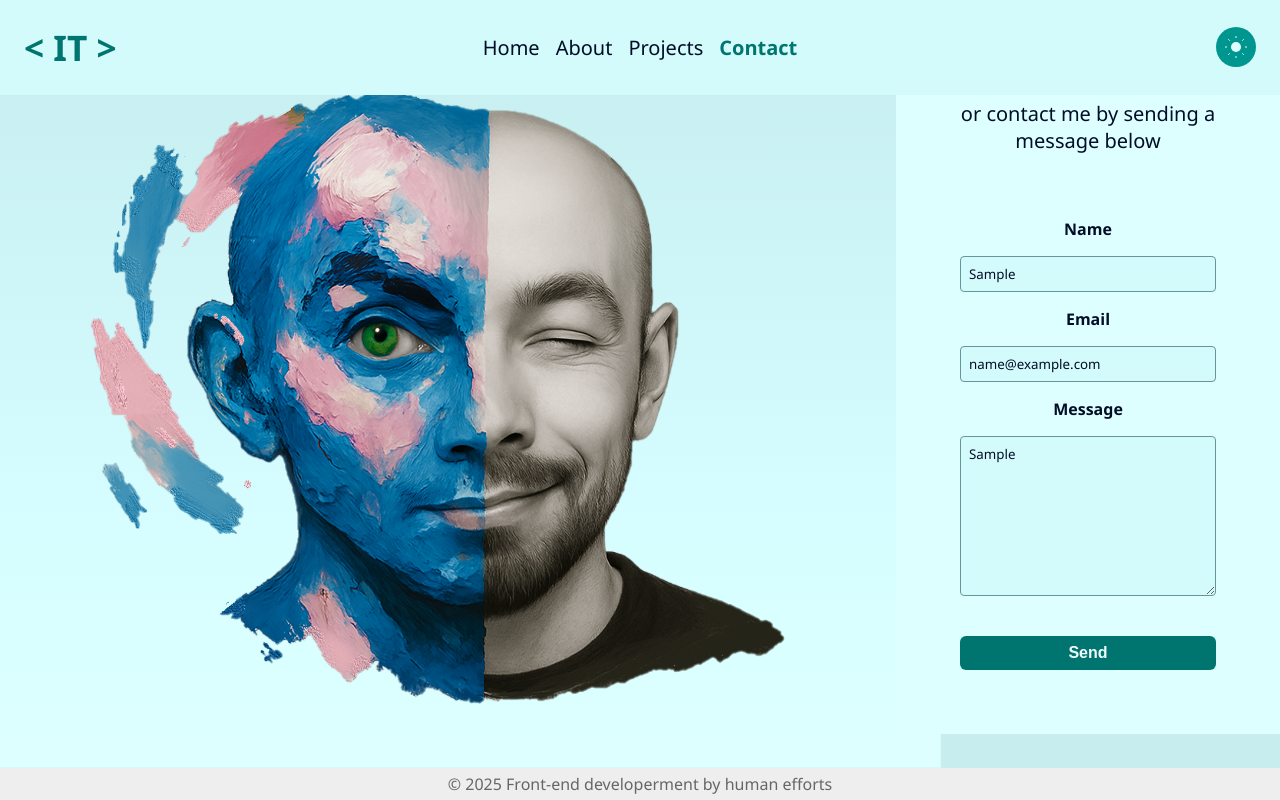
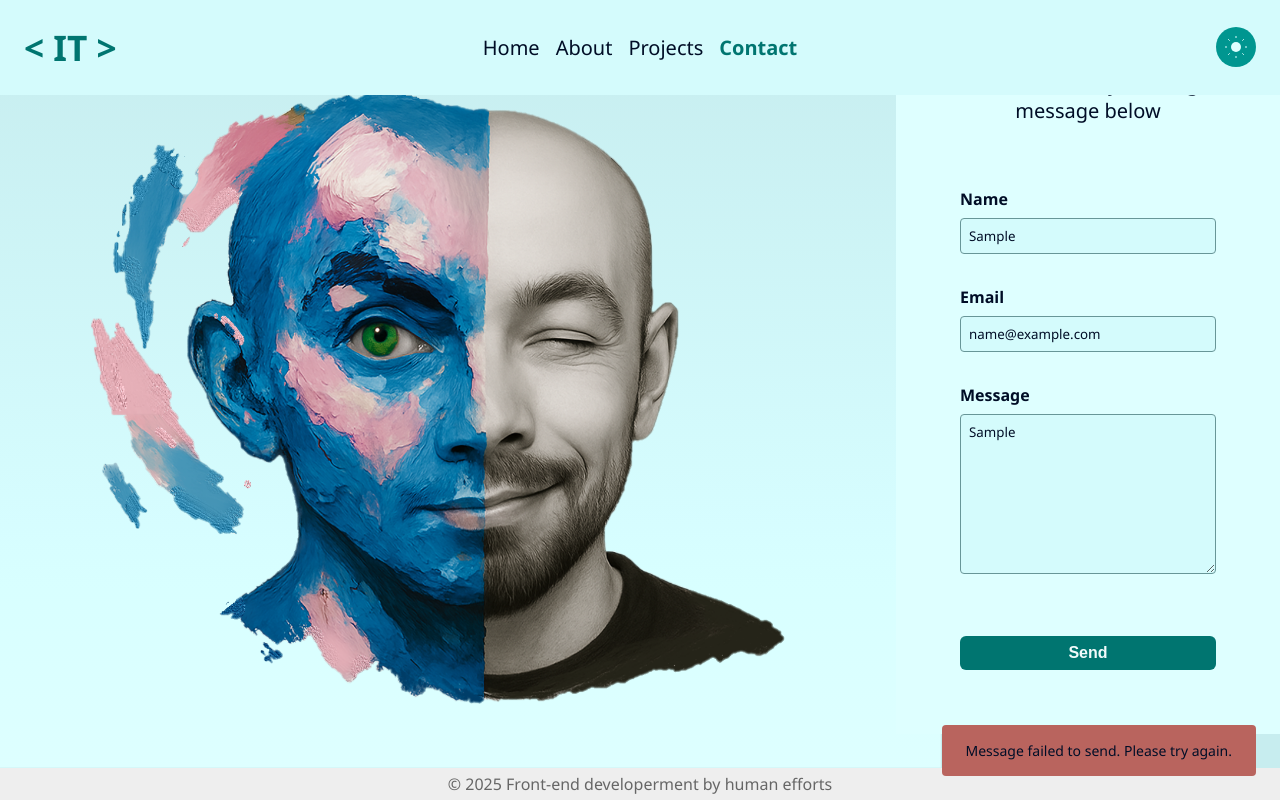
Before and after one commit to I-Tsenov/Portfolio, a React (Vite) app in the folder frontend/: page /contact in a window 1280 px wide. Both pictures are taken after typing "Sample", "name@example.com", "Sample" into the empty fields and a click on the button "Send". Shown: the part 1-801 px from the top of the page. Built offline with nearby package versions, Linux system fonts and the light colour scheme; no server answers.

Commit message:
added validation and toasts on contact form

```diff
--- a/frontend/index.html
+++ b/frontend/index.html
@@ -8,6 +8,7 @@
     </head>
     <body>
         <div id="root"></div>
+        <div id="toast-root"></div>
         <script type="module" src="/src/index.tsx"></script>
     </body>
 </html>
--- /dev/null
+++ b/frontend/src/components/InputField/InputField.module.scss
@@ -0,0 +1,40 @@
+@use '@styles/theme' as *;
+
+.wrapper {
+    margin-bottom: $pad-md;
+}
+
+.label {
+    font-size: $fs-base;
+}
+
+.input {
+    width: 100%;
+    outline: none;
+    padding: $pad-sm;
+    border: 1px solid var(--border);
+    border-radius: $border-radius-xs;
+
+    &:focus {
+        border: 2px solid var(--focus);
+    }
+}
+
+.error {
+    border: 3px solid var(--error);
+
+    &:hover,
+    &:focus {
+        border: 3px solid var(--error);
+    }
+}
+
+.helperText {
+    color: var(--error);
+    font-size: 0.875rem;
+    margin-top: 0.25rem;
+}
+
+.labelGroup {
+    margin-bottom: $pad-sm;
+}
--- /dev/null
+++ b/frontend/src/components/InputField/InputField.tsx
@@ -0,0 +1,60 @@
+// InputField.tsx
+import React from 'react';
+import FlexBox from '../FlexBox';
+import styles from './InputField.module.scss';
+
+type InputFieldProps = {
+    id: string;
+    name: string;
+    label: string;
+    type?: 'text' | 'email' | 'textarea';
+    value: string;
+    onChange: (e: React.ChangeEvent<HTMLInputElement | HTMLTextAreaElement>) => void;
+    required?: boolean;
+    className?: string;
+    rows?: number; // only for textarea
+    errorMessage?: string;
+};
+
+const InputField: React.FC<InputFieldProps> = ({
+    id,
+    name,
+    label,
+    type = 'text',
+    value,
+    onChange,
+    required = false,
+    className = '',
+    rows = 4,
+    errorMessage = '',
+}) => {
+    const hasError = Boolean(errorMessage);
+
+    const baseProps = {
+        id,
+        name,
+        value,
+        onChange,
+        required,
+        'aria-required': required,
+        'aria-invalid': hasError,
+        className: [styles.input, hasError && styles.error, className].filter(Boolean).join(' '),
+    } as const;
+
+    return (
+        <div className={styles.wrapper}>
+            <FlexBox align="center" justify="space-between" gap={1} className={styles.labelGroup}>
+                <label htmlFor={id}>{label}</label>
+                {hasError && (
+                    <span className={styles.helperText} role="alert">
+                        {errorMessage}
+                    </span>
+                )}
+            </FlexBox>
+
+            {type === 'textarea' ? <textarea {...baseProps} rows={rows} /> : <input {...baseProps} type={type} />}
+        </div>
+    );
+};
+
+export default InputField;
--- /dev/null
+++ b/frontend/src/components/InputField/index.ts
@@ -0,0 +1,3 @@
+import InputField from './InputField';
+
+export default InputField;
--- a/frontend/src/components/Toast/Toast.module.scss
+++ b/frontend/src/components/Toast/Toast.module.scss
@@ -1,25 +1,35 @@
 @use '@styles/theme' as *;
 
 .toast {
-    position: fixed;
-    bottom: $pad-md;
-    right: $pad-md;
-    background-color: var(--bg-light);
-    color: var(--text);
     padding: $pad-md $pad-lg;
-    border-radius: $border-radius-md;
-    box-shadow: 0 0 10px rgba(0, 0, 0, 0.25);
-    z-index: 999;
-    animation: fadeIn 0.3s ease-in-out;
+    border-radius: $border-radius-xs;
+    margin: $pad-sm;
+    font-size: $fs-sm;
+    box-shadow: 0 2px 6px $shadow-md;
+    transition: opacity 0.3s ease;
 }
 
-@keyframes fadeIn {
-    from {
-        opacity: 0;
-        transform: translateY(20px);
-    }
-    to {
-        opacity: 1;
-        transform: translateY(0);
-    }
+.default {
+    background-color: var(--bg-dark);
+    color: var(--text);
 }
+
+.info {
+    background-color: var(--info);
+    color: var(--text);
+}
+
+.success {
+    background-color: var(--success);
+    color: var(--text);
+}
+
+.warning {
+    background-color: var(--warning);
+    color: var(--text);
+}
+
+.error {
+    background-color: var(--error);
+    color: var(--text);
+}
--- a/frontend/src/components/Toast/Toast.tsx
+++ b/frontend/src/components/Toast/Toast.tsx
@@ -1,19 +1,51 @@
-import React, { useEffect } from 'react';
+// Toast.tsx
+import React, { useEffect, useRef } from 'react';
+import { createPortal } from 'react-dom';
 import styles from './Toast.module.scss';
 
-type ToastProps = {
+export type ToastVariant = 'default' | 'info' | 'success' | 'warning' | 'error';
+
+export interface ToastProps {
     message: string;
     onClose: () => void;
     duration?: number;
-};
+    variant?: ToastVariant;
+}
 
-const Toast: React.FC<ToastProps> = ({ message, onClose, duration = 3000 }) => {
+const Toast: React.FC<ToastProps> = ({ message, onClose, duration = 7000, variant = 'default' }) => {
+    const elRef = useRef<HTMLDivElement>(document.createElement('div'));
+
+    // Mount into #toast-root and clean up reliably
+    useEffect(() => {
+        const el = elRef.current;
+        const toastRoot = document.getElementById('toast-root') || document.body;
+        toastRoot.appendChild(el);
+
+        return () => {
+            toastRoot.removeChild(el);
+        };
+    }, []);
+
     useEffect(() => {
         const timer = setTimeout(onClose, duration);
         return () => clearTimeout(timer);
     }, [duration, onClose]);
 
-    return <div className={styles.toast}>{message}</div>;
+    console.log('CSS module keys:', Object.keys(styles));
+    console.log('Looking for:', `toast--${variant}`);
+
+    const toastClass = `${styles.toast} ${styles[variant]}`.trim();
+
+    return createPortal(
+        <div
+            className={toastClass}
+            role={variant === 'error' ? 'alert' : 'status'}
+            aria-live={variant === 'error' ? 'assertive' : 'polite'}
+        >
+            {message}
+        </div>,
+        elRef.current
+    );
 };
 
 export default Toast;
--- a/frontend/src/components/Toast/index.ts
+++ b/frontend/src/components/Toast/index.ts
@@ -1,3 +1 @@
-import Toast from './Toast';
-
-export default Toast;
+export { default, type ToastVariant } from './Toast';
--- a/frontend/src/pages/Contact/ContactForm/ContactForm.module.scss
+++ b/frontend/src/pages/Contact/ContactForm/ContactForm.module.scss
@@ -13,15 +13,13 @@
 
     input,
     textarea {
-        max-width: 100%;
         padding: $pad-sm;
-        border: 1px solid var(--border);
-        border-radius: $border-radius-xs;
     }
 
     textarea {
+        max-width: 100%;
         min-height: 10rem;
-        max-height: 15rem;
+        max-height: 12rem;
     }
 
     button {
--- a/frontend/src/pages/Contact/ContactForm/ContactForm.tsx
+++ b/frontend/src/pages/Contact/ContactForm/ContactForm.tsx
@@ -1,83 +1,153 @@
 // ContactForm.tsx
+import React, { useState, useEffect } from 'react';
 import styles from './ContactForm.module.scss';
 import { useAppDispatch } from '@src/hooks/redux';
 import { sendMessage } from '@src/features/ContactForm/contactSlice';
-import { useState } from 'react';
+import useDebounce from '@src/hooks/useDebounce';
 import Button from '@src/components/Button';
+import InputField from '@src/components/InputField';
+import Toast, { type ToastVariant } from '@src/components/Toast';
 
 type ContactFormProps = {
     className?: string;
 };
 
 const ContactForm: React.FC<ContactFormProps> = ({ className }) => {
-    console.log('classname', className)
-    const [formData, setFormData] = useState({ name: '', email: '', message: '' });
     const dispatch = useAppDispatch();
 
+    const [formData, setFormData] = useState({
+        name: '',
+        email: '',
+        message: '',
+    });
+    const [errorState, setErrorState] = useState<Record<string, string>>({});
+    const [touchedFields, setTouchedFields] = useState<Record<string, boolean>>({});
+    const [toast, setToast] = useState<{
+        message: string;
+        variant: ToastVariant;
+    } | null>(null);
+
+    const debouncedFormData = useDebounce(formData, 600);
+
+    const validateField = (name: string, value: string): string => {
+        const trimmed = value.trim();
+        switch (name) {
+            case 'name':
+                return trimmed ? '' : 'Please enter your name.';
+            case 'email': {
+                if (!trimmed) return 'Please enter your email.';
+                const emailRegex = /^[^\s@]+@[^\s@]+\.[^\s@]{2,}$/i;
+                return emailRegex.test(value) ? '' : 'Please enter a valid email address.';
+            }
+            case 'message':
+                return trimmed ? '' : 'Please enter your message.';
+            default:
+                return '';
+        }
+    };
+
+    // Re-validate only the fields the user has touched, after debounce
+    useEffect(() => {
+        const updates: Record<string, string> = {};
+
+        Object.entries(debouncedFormData).forEach(([key, val]) => {
+            if (touchedFields[key]) {
+                updates[key] = validateField(key, val);
+            }
+        });
+
+        if (Object.keys(updates).length > 0) {
+            setErrorState((prev) => ({ ...prev, ...updates }));
+        }
+    }, [debouncedFormData, touchedFields]);
+
+    // Just update formData and mark touched — no immediate validation here
     const handleChange = (e: React.ChangeEvent<HTMLInputElement | HTMLTextAreaElement>) => {
         const { name, value } = e.target;
         setFormData((prev) => ({ ...prev, [name]: value }));
+
+        if (!touchedFields[name]) {
+            setTouchedFields((prev) => ({ ...prev, [name]: true }));
+        }
     };
 
-    const handleSubmit = (e: React.FormEvent<HTMLFormElement>) => {
+    const handleSubmit = async (e: React.FormEvent<HTMLFormElement>) => {
         e.preventDefault();
 
-        // Basic frontend validation
-        if (!formData.name || !formData.email.includes('@') || !formData.message) {
-            alert('Please fill out all fields correctly.');
-            return;
+        // Full sync validation
+        const syncErrors: Record<string, string> = {};
+        Object.entries(formData).forEach(([key, val]) => {
+            const msg = validateField(key, val);
+            if (msg) syncErrors[key] = msg;
+        });
+        setErrorState(syncErrors);
+
+        // Mark all as touched
+        setTouchedFields(Object.keys(formData).reduce((acc, key) => ({ ...acc, [key]: true }), {}));
+
+        try {
+            await dispatch(sendMessage(formData)).unwrap();
+            // reset form
+            setFormData({ name: '', email: '', message: '' });
+            setErrorState({});
+            setTouchedFields({});
+            setToast({
+                message: 'Your message has been sent successfully!',
+                variant: 'success',
+            });
+        } catch {
+            setToast({
+                message: 'Message failed to send. Please try again.',
+                variant: 'error',
+            });
         }
-
-        dispatch(sendMessage(formData));
     };
 
     return (
+        <>
             <form
                 className={`${styles.form} ${className ?? ''}`}
                 onSubmit={handleSubmit}
                 noValidate
                 aria-label="Contact Me Form"
             >
-            <label htmlFor="name">Name</label>
-            <input
+                <InputField
                     id="name"
                     name="name"
+                    label="Name"
                     type="text"
-                required
-                aria-required="true"
-                aria-invalid={formData.name.trim() === ''}
                     value={formData.name}
                     onChange={handleChange}
+                    required
+                    errorMessage={errorState.name}
                 />
-
-            <label htmlFor="email">Email</label>
-            <input
+                <InputField
                     id="email"
                     name="email"
+                    label="Email"
                     type="email"
-                required
-                aria-required="true"
-                aria-invalid={!formData.email.includes('@')}
                     value={formData.email}
                     onChange={handleChange}
+                    required
+                    errorMessage={errorState.email}
                 />
-
-            <label htmlFor="message">Message</label>
-            <textarea
+                <InputField
                     id="message"
                     name="message"
-                rows={5}
-                required
-                aria-required="true"
-                aria-invalid={formData.message.trim() === ''}
+                    label="Message"
+                    type="textarea"
                     value={formData.message}
                     onChange={handleChange}
+                    required
+                    errorMessage={errorState.message}
                 />
 
                 <Button type="submit" variant="primary">
                     Send
                 </Button>
             </form>
+            {toast && <Toast message={toast.message} variant={toast.variant} onClose={() => setToast(null)} />}
+        </>
     );
 };
 
--- a/frontend/src/styles/_globals.scss
+++ b/frontend/src/styles/_globals.scss
@@ -35,3 +35,17 @@ select {
     border-radius: var($border-radius-sm);
     padding: var($pad-xs);
 }
+
+#toast-root {
+    position: fixed;
+    bottom: 1rem;
+    right: 1rem;
+    z-index: 1000;
+    pointer-events: none;
+}
+
+/* Ensure individual toasts can still receive pointer events if needed */
+#toast-root > div {
+    pointer-events: all;
+    margin-bottom: 0.5rem;
+}
--- a/frontend/src/styles/_theme.scss
+++ b/frontend/src/styles/_theme.scss
@@ -11,10 +11,10 @@
     --primary-hover: oklch(0.6 0.12 190); /* slightly brighter teal */
     --secondary: oklch(0.5 0.1 140); /* mellow green */
     --secondary-hover: oklch(0.52 0.12 140); /* gentle lift in brightness */
-    --error: oklch(0.5 0.11 25);
-    --warning: oklch(0.5 0.11 80);
-    --success: oklch(0.5 0.11 150);
-    --info: oklch(0.5 0.11 230);
+    --error: oklch(0.6 0.11 25);
+    --warning: oklch(0.6 0.11 80);
+    --success: oklch(0.6 0.11 150);
+    --info: oklch(0.6 0.11 230);
     //neutrals
     --white: oklch(0.98 0.01 200); /* near-white */
     --black: oklch(0.02 0.01 200); /* near-black */
```
Lines whose indentation alone changed are shown as unchanged.
